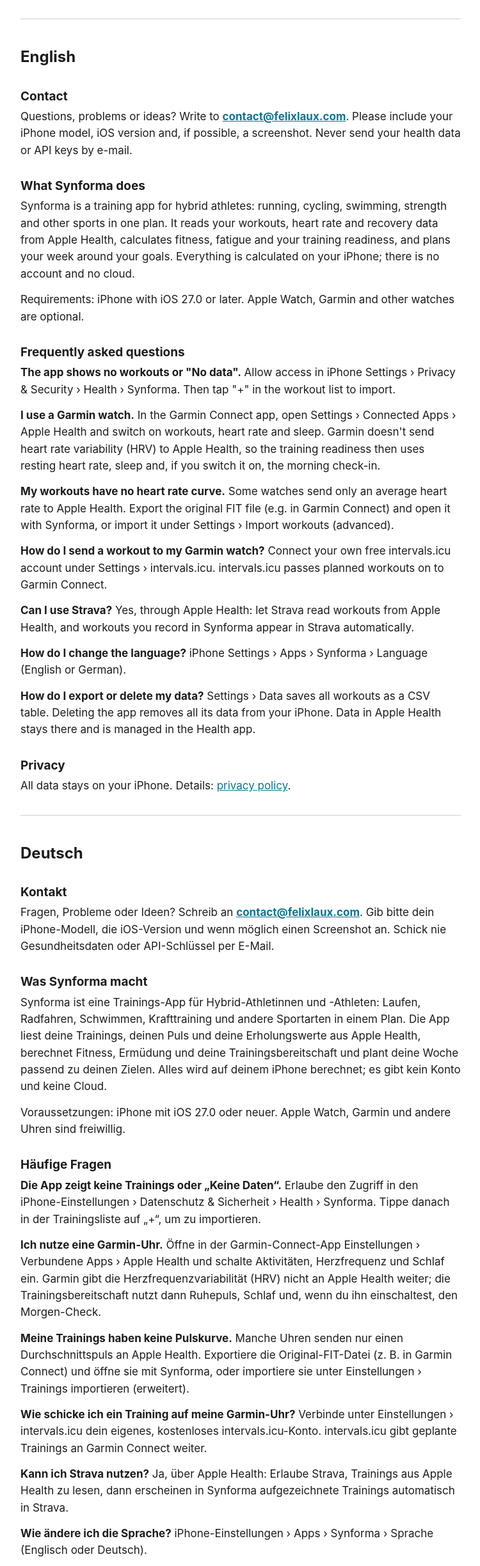
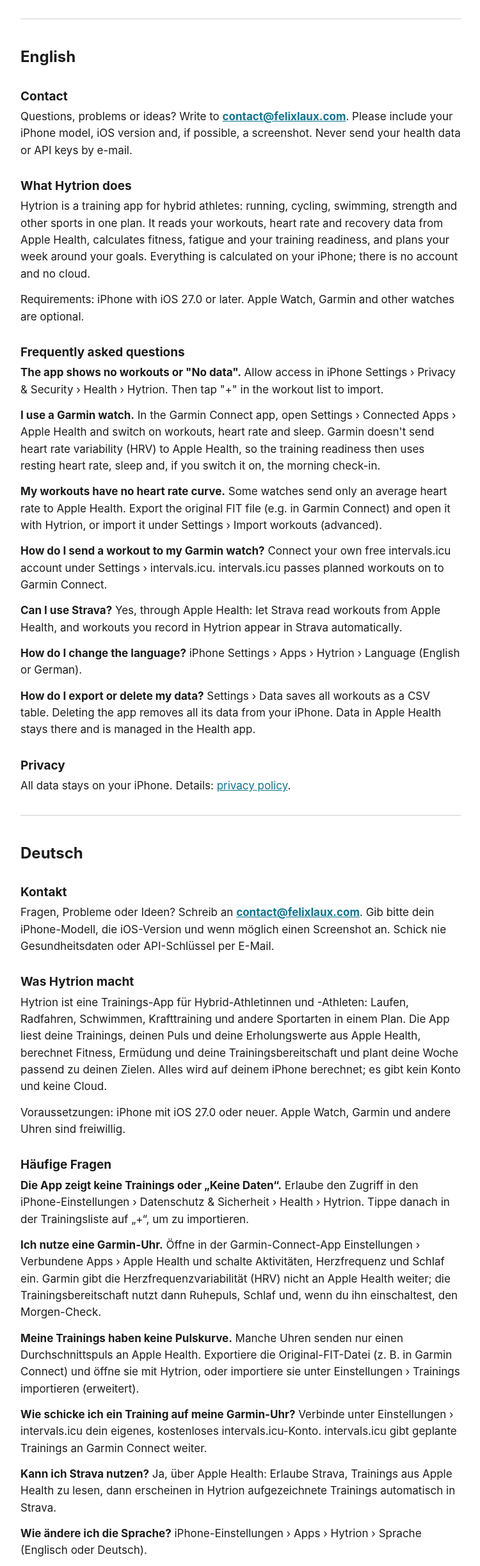
Before and after one commit to hybridperformancelabs/app-pages, a plain HTML site: page support/index.html in a window 1280 px wide. Shown: the part 113-2561 px from the top of the page at 64% size, without its empty margins (264-1014 px from the left). Drawn offline with Linux system fonts and the light colour scheme.

Commit message:
Update pages from c4e3fd1

```diff
--- a/support/index.html
+++ b/support/index.html
@@ -3,7 +3,7 @@
 <head>
 <meta charset="utf-8">
 <meta name="viewport" content="width=device-width, initial-scale=1">
-<title>Synforma – Support / Hilfe</title>
+<title>Hytrion – Support / Hilfe</title>
 <style>
 :root { color-scheme: light dark; --bg: #ffffff; --text: #1c1c1e; --muted: #6e6e73;
         --accent: #0E7490; --line: #d1d1d6; }
@@ -27,22 +27,22 @@ hr { border: 0; border-top: 1px solid var(--line); margin: 32px 0; }
 </head>
 <body>
 <main>
-<h1>Synforma – Support / Hilfe</h1>
+<h1>Hytrion – Support / Hilfe</h1>
 <p><a href="#english">English</a> · <a href="#deutsch">Deutsch</a></p>
 <hr>
 <h2 id="english">English</h2>
 <h3>Contact</h3>
 <p>Questions, problems or ideas? Write to <strong><a href="mailto:contact@felixlaux.com">contact@felixlaux.com</a></strong>. Please include your iPhone model, iOS version and, if possible, a screenshot. Never send your health data or API keys by e-mail.</p>
-<h3>What Synforma does</h3>
-<p>Synforma is a training app for hybrid athletes: running, cycling, swimming, strength and other sports in one plan. It reads your workouts, heart rate and recovery data from Apple Health, calculates fitness, fatigue and your training readiness, and plans your week around your goals. Everything is calculated on your iPhone; there is no account and no cloud.</p>
+<h3>What Hytrion does</h3>
+<p>Hytrion is a training app for hybrid athletes: running, cycling, swimming, strength and other sports in one plan. It reads your workouts, heart rate and recovery data from Apple Health, calculates fitness, fatigue and your training readiness, and plans your week around your goals. Everything is calculated on your iPhone; there is no account and no cloud.</p>
 <p>Requirements: iPhone with iOS 27.0 or later. Apple Watch, Garmin and other watches are optional.</p>
 <h3>Frequently asked questions</h3>
-<p><strong>The app shows no workouts or "No data".</strong> Allow access in iPhone Settings › Privacy &amp; Security › Health › Synforma. Then tap "+" in the workout list to import.</p>
+<p><strong>The app shows no workouts or "No data".</strong> Allow access in iPhone Settings › Privacy &amp; Security › Health › Hytrion. Then tap "+" in the workout list to import.</p>
 <p><strong>I use a Garmin watch.</strong> In the Garmin Connect app, open Settings › Connected Apps › Apple Health and switch on workouts, heart rate and sleep. Garmin doesn't send heart rate variability (HRV) to Apple Health, so the training readiness then uses resting heart rate, sleep and, if you switch it on, the morning check-in.</p>
-<p><strong>My workouts have no heart rate curve.</strong> Some watches send only an average heart rate to Apple Health. Export the original FIT file (e.g. in Garmin Connect) and open it with Synforma, or import it under Settings › Import workouts (advanced).</p>
+<p><strong>My workouts have no heart rate curve.</strong> Some watches send only an average heart rate to Apple Health. Export the original FIT file (e.g. in Garmin Connect) and open it with Hytrion, or import it under Settings › Import workouts (advanced).</p>
 <p><strong>How do I send a workout to my Garmin watch?</strong> Connect your own free intervals.icu account under Settings › intervals.icu. intervals.icu passes planned workouts on to Garmin Connect.</p>
-<p><strong>Can I use Strava?</strong> Yes, through Apple Health: let Strava read workouts from Apple Health, and workouts you record in Synforma appear in Strava automatically.</p>
-<p><strong>How do I change the language?</strong> iPhone Settings › Apps › Synforma › Language (English or German).</p>
+<p><strong>Can I use Strava?</strong> Yes, through Apple Health: let Strava read workouts from Apple Health, and workouts you record in Hytrion appear in Strava automatically.</p>
+<p><strong>How do I change the language?</strong> iPhone Settings › Apps › Hytrion › Language (English or German).</p>
 <p><strong>How do I export or delete my data?</strong> Settings › Data saves all workouts as a CSV table. Deleting the app removes all its data from your iPhone. Data in Apple Health stays there and is managed in the Health app.</p>
 <h3>Privacy</h3>
 <p>All data stays on your iPhone. Details: <a href="../privacy/">privacy policy</a>.</p>
@@ -51,16 +51,16 @@ hr { border: 0; border-top: 1px solid var(--line); margin: 32px 0; }
 <h2 id="deutsch">Deutsch</h2>
 <h3>Kontakt</h3>
 <p>Fragen, Probleme oder Ideen? Schreib an <strong><a href="mailto:contact@felixlaux.com">contact@felixlaux.com</a></strong>. Gib bitte dein iPhone-Modell, die iOS-Version und wenn möglich einen Screenshot an. Schick nie Gesundheitsdaten oder API-Schlüssel per E-Mail.</p>
-<h3>Was Synforma macht</h3>
-<p>Synforma ist eine Trainings-App für Hybrid-Athletinnen und -Athleten: Laufen, Radfahren, Schwimmen, Krafttraining und andere Sportarten in einem Plan. Die App liest deine Trainings, deinen Puls und deine Erholungswerte aus Apple Health, berechnet Fitness, Ermüdung und deine Trainingsbereitschaft und plant deine Woche passend zu deinen Zielen. Alles wird auf deinem iPhone berechnet; es gibt kein Konto und keine Cloud.</p>
+<h3>Was Hytrion macht</h3>
+<p>Hytrion ist eine Trainings-App für Hybrid-Athletinnen und -Athleten: Laufen, Radfahren, Schwimmen, Krafttraining und andere Sportarten in einem Plan. Die App liest deine Trainings, deinen Puls und deine Erholungswerte aus Apple Health, berechnet Fitness, Ermüdung und deine Trainingsbereitschaft und plant deine Woche passend zu deinen Zielen. Alles wird auf deinem iPhone berechnet; es gibt kein Konto und keine Cloud.</p>
 <p>Voraussetzungen: iPhone mit iOS 27.0 oder neuer. Apple Watch, Garmin und andere Uhren sind freiwillig.</p>
 <h3>Häufige Fragen</h3>
-<p><strong>Die App zeigt keine Trainings oder „Keine Daten“.</strong> Erlaube den Zugriff in den iPhone-Einstellungen › Datenschutz &amp; Sicherheit › Health › Synforma. Tippe danach in der Trainingsliste auf „+“, um zu importieren.</p>
+<p><strong>Die App zeigt keine Trainings oder „Keine Daten“.</strong> Erlaube den Zugriff in den iPhone-Einstellungen › Datenschutz &amp; Sicherheit › Health › Hytrion. Tippe danach in der Trainingsliste auf „+“, um zu importieren.</p>
 <p><strong>Ich nutze eine Garmin-Uhr.</strong> Öffne in der Garmin-Connect-App Einstellungen › Verbundene Apps › Apple Health und schalte Aktivitäten, Herzfrequenz und Schlaf ein. Garmin gibt die Herzfrequenzvariabilität (HRV) nicht an Apple Health weiter; die Trainingsbereitschaft nutzt dann Ruhepuls, Schlaf und, wenn du ihn einschaltest, den Morgen-Check.</p>
-<p><strong>Meine Trainings haben keine Pulskurve.</strong> Manche Uhren senden nur einen Durchschnittspuls an Apple Health. Exportiere die Original-FIT-Datei (z. B. in Garmin Connect) und öffne sie mit Synforma, oder importiere sie unter Einstellungen › Trainings importieren (erweitert).</p>
+<p><strong>Meine Trainings haben keine Pulskurve.</strong> Manche Uhren senden nur einen Durchschnittspuls an Apple Health. Exportiere die Original-FIT-Datei (z. B. in Garmin Connect) und öffne sie mit Hytrion, oder importiere sie unter Einstellungen › Trainings importieren (erweitert).</p>
 <p><strong>Wie schicke ich ein Training auf meine Garmin-Uhr?</strong> Verbinde unter Einstellungen › intervals.icu dein eigenes, kostenloses intervals.icu-Konto. intervals.icu gibt geplante Trainings an Garmin Connect weiter.</p>
-<p><strong>Kann ich Strava nutzen?</strong> Ja, über Apple Health: Erlaube Strava, Trainings aus Apple Health zu lesen, dann erscheinen in Synforma aufgezeichnete Trainings automatisch in Strava.</p>
-<p><strong>Wie ändere ich die Sprache?</strong> iPhone-Einstellungen › Apps › Synforma › Sprache (Englisch oder Deutsch).</p>
+<p><strong>Kann ich Strava nutzen?</strong> Ja, über Apple Health: Erlaube Strava, Trainings aus Apple Health zu lesen, dann erscheinen in Hytrion aufgezeichnete Trainings automatisch in Strava.</p>
+<p><strong>Wie ändere ich die Sprache?</strong> iPhone-Einstellungen › Apps › Hytrion › Sprache (Englisch oder Deutsch).</p>
 <p><strong>Wie exportiere oder lösche ich meine Daten?</strong> Einstellungen › Daten speichert alle Trainings als CSV-Tabelle. Wenn du die App löschst, werden alle ihre Daten auf deinem iPhone gelöscht. Daten in Apple Health bleiben dort und werden in der Health-App verwaltet.</p>
 <h3>Datenschutz</h3>
 <p>Alle Daten bleiben auf deinem iPhone. Details: <a href="../privacy/">Datenschutzerklärung</a>.</p>
```
Also changed, not shown: index.html (+2 -2 lines), privacy/index.html (+16 -16 lines).
